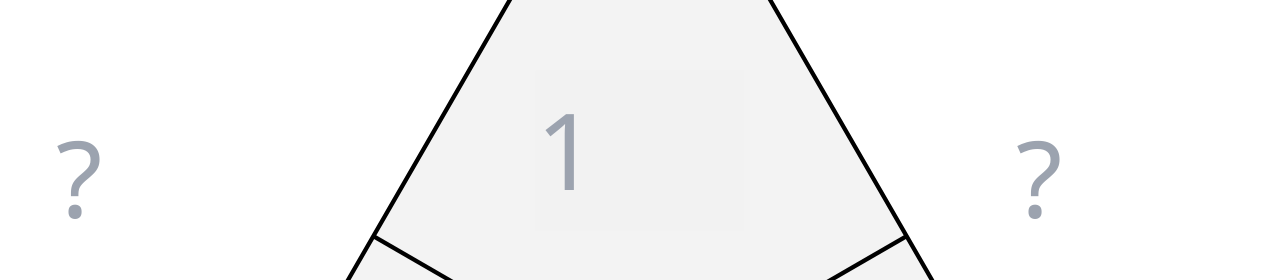
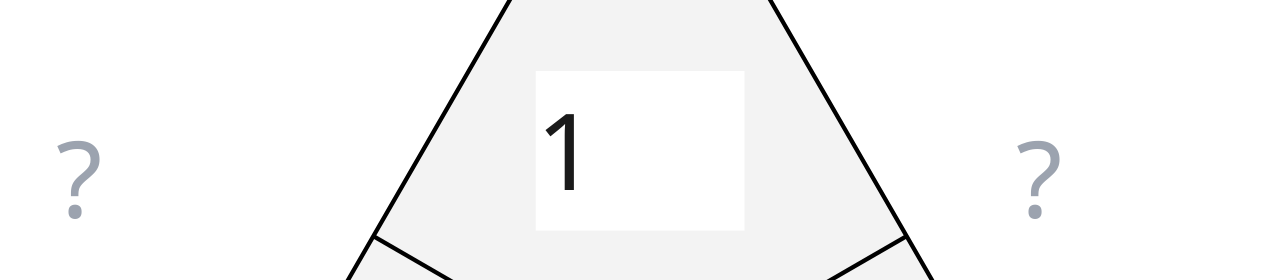
Before and after one commit to tobias74/rechendreiecke, a React (Vite) app: page / in a window 1280 px wide. Shown: the part 407-687 px from the top of the page. Built offline with nearby package versions, Linux system fonts and the light colour scheme; the HTML template or start-up script is replaced by a standard one.

Commit message:
Improve dark mode contrast for triangle number fields
Agent-Logs-Url: https://github.com/tobias74/rechendreiecke/sessions/b3a1cab0-9ad4-4cdd-b50a-3254cad3eca6

Co-authored-by: tobias74 <1889785+tobias74@users.noreply.github.com>

```diff
--- a/src/components/DreieckInput.jsx
+++ b/src/components/DreieckInput.jsx
@@ -10,7 +10,8 @@ export default function DreieckInput({
 }) {
     const size = sideLength * 0.15; // 10% of side length
     const fontSize = sideLength * 0.1; // Font size as 5% of side length
-    const textColor = "hsl(var(--bc))";
+    const textColor = "#1A1A1A";
+    const backgroundColor = "#FFFFFF";
 
     return (
         <foreignObject x={x} y={y} width={size * 1.3} height={size}>
@@ -20,6 +21,7 @@ export default function DreieckInput({
                 style={{
                     fontSize: `${fontSize}px`, // Apply responsive font size
                     color: textColor, // Set consistent font color
+                    backgroundColor,
                 }}
                 placeholder={placeholder}
                 onChange={onChange}
--- a/src/index.css
+++ b/src/index.css
@@ -11,7 +11,8 @@
 }
 
 input:disabled {
-    color: hsl(var(--bc)) !important;
-    -webkit-text-fill-color: hsl(var(--bc)) !important;
+    color: #1A1A1A !important;
+    -webkit-text-fill-color: #1A1A1A !important;
+    background-color: #FFFFFF !important;
     opacity: 1; /* Remove browser default opacity changes for disabled inputs */
 }
```
